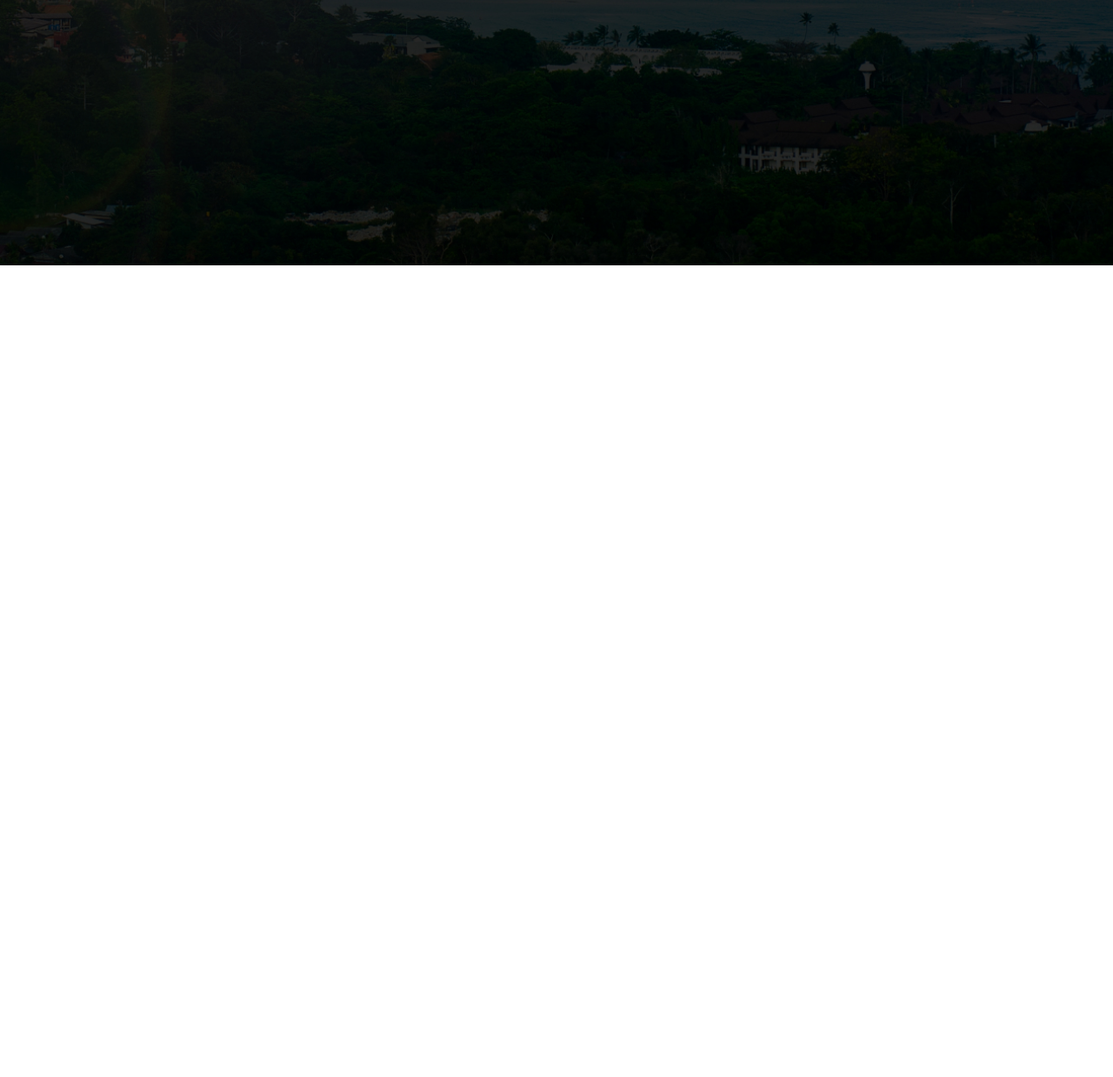
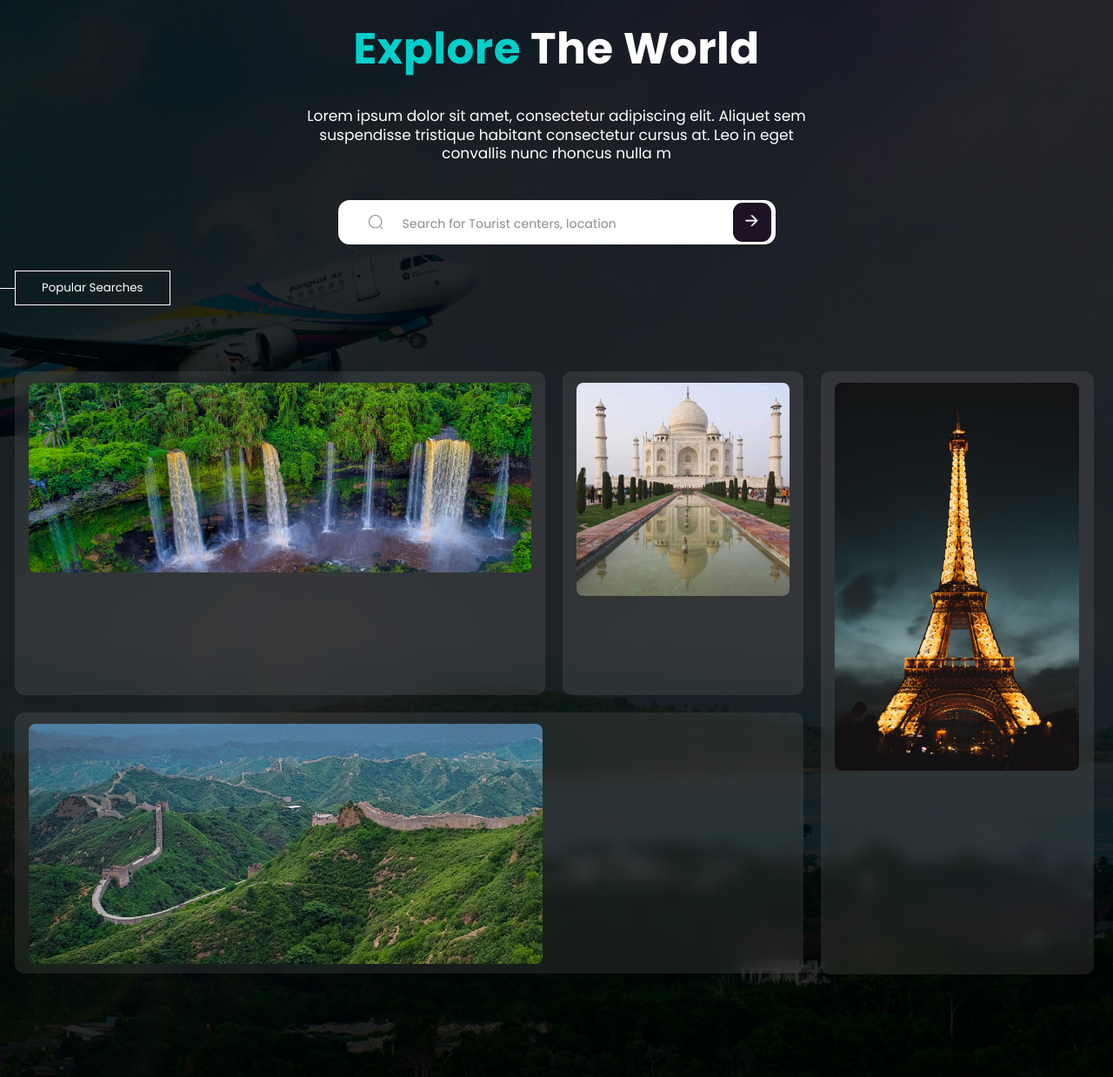
Before and after one commit to ToniKova/Travel, a plain HTML site: page index.html in a window 1280 px wide. Shown: the part 993-2231 px from the top of the page at 87% size. Before the commit the page ends 1298 px from the top, so only its background shows below. Drawn offline with Linux system fonts and the light colour scheme.

Commit message:
add new section gallery

```diff
--- a/index.html
+++ b/index.html
@@ -30,7 +30,7 @@
       </div>
     </header> -->
     <main class="main">
-      <!-- <section class="discover">
+      <section class="discover">
         <div class="discover__content">
         <div class="discover__container">
           <div class="discover__overlya"></div>
@@ -64,7 +64,7 @@
             <img class="brand__img" src="images/brand-4.png" alt="brand">
           </div>
         </div>
-      </section> -->
+      </section>
       <section class="world">
         <div class="world__container">
           <div class="world__info-box">
@@ -74,7 +74,7 @@
             <p class="world__text">
               Lorem ipsum dolor sit amet, consectetur adipiscing elit. Aliquet sem suspendisse tristique habitant consectetur cursus at. Leo in eget convallis nunc rhoncus nulla m
             </p>
-            <form class="world__form world__form--active" action="">
+            <form class="world__form" action="">
               <label class="world__label">
                 <input class="world__input" type="text" placeholder="Search for Tourist centers, location">
                 <button class="world__form-btn" type="button"></button>
@@ -82,7 +82,20 @@
             </form>
             <button class="world__btn">Popular Searches</button>
           </div>
-          <div class="world__gallery-box"></div>
+          <div class="world__gallery-box">
+            <div class="gallery-item">
+              <img class="gallery-item-img" src="images/gallery-img-1.jpg" alt="">
+            </div>
+            <div class="gallery-item">
+              <img class="gallery-item-img" src="images/gallery-img-2.jpg" alt="">
+            </div>
+            <div class="gallery-item">
+              <img class="gallery-item-img" src="images/gallery-img-3.jpg" alt="">
+            </div>
+            <div class="gallery-item">
+              <img class="gallery-item-img" src="images/gallery-img-4.jpg" alt="">
+            </div>
+          </div>
         </div>
       </section>
     </main>
--- a/scss/layout/_brand.scss
+++ b/scss/layout/_brand.scss
@@ -9,6 +9,5 @@
     padding: 38px 0 38px;
   }
 
-  &__img {
-  }
+
 }
--- a/scss/layout/_world.scss
+++ b/scss/layout/_world.scss
@@ -124,6 +124,7 @@
     border: 1px solid #fff;
     color: #fff;
     padding: 9px 30px;
+    margin-bottom: 76px;
     &::before {
       position: absolute;
       content: '';
@@ -137,5 +138,28 @@
 
 
   &__gallery-box {
+    display: grid;
+    grid-template-columns: 610px 277px 314px 907px;
+    grid-template-rows: 372px 300px;
+    gap: 20px;
+    .gallery-item {
+      padding: 13px 16px;
+      border-radius: 10px;
+      background: rgba(254, 245, 245, 0.09);
+      backdrop-filter: blur(9px);
+      color: #fff;
+      img {
+        border-radius: 8px;
+      }
+      &:nth-child(3) {
+        height: 693px;
+      }
+      &:nth-child(4) {
+        grid-column-start: 1;
+        grid-column-end: 3;
+        height: 300px;
+      }
+    }
+
   }
 }
```
Also changed, not shown: css/style.css, images/gallery-img-1.jpg (added), images/gallery-img-2.jpg (added), images/gallery-img-3.jpg (added), images/gallery-img-4.jpg (added).
